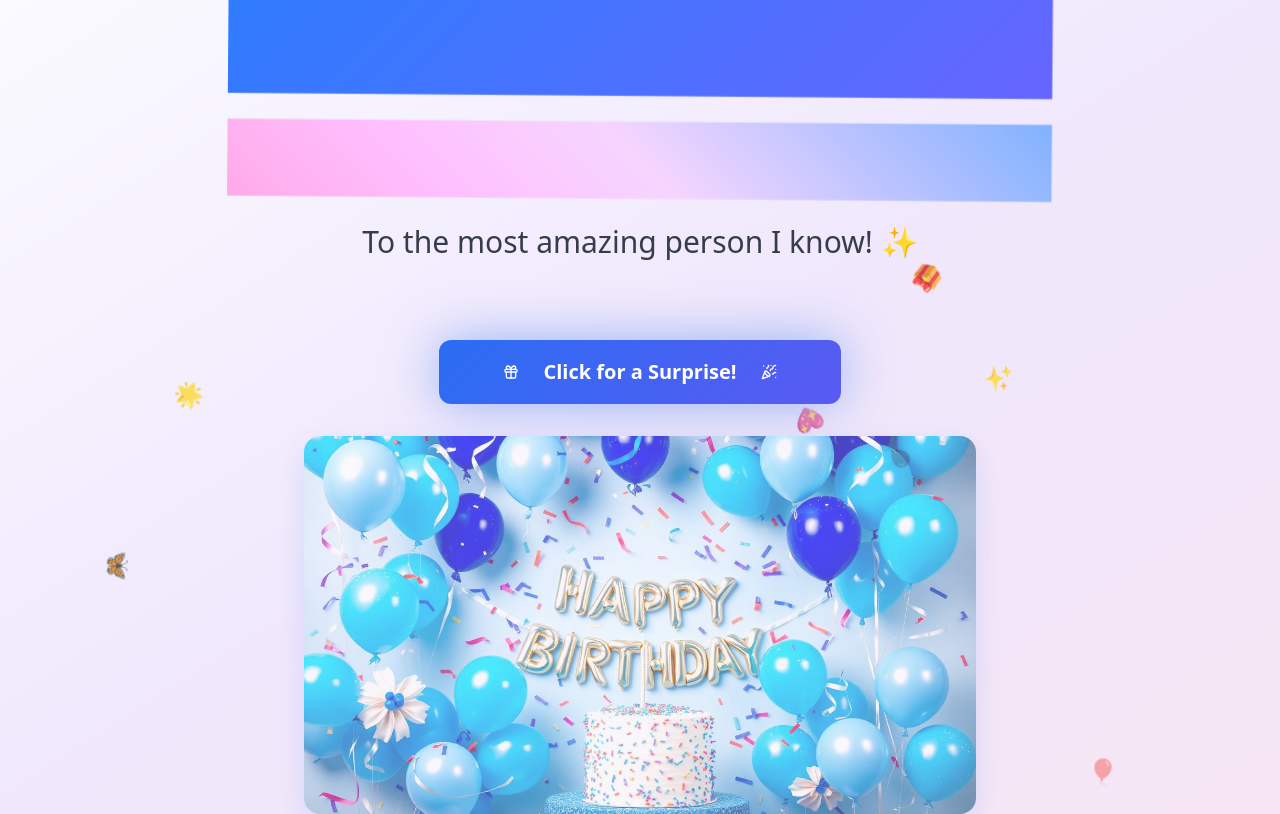
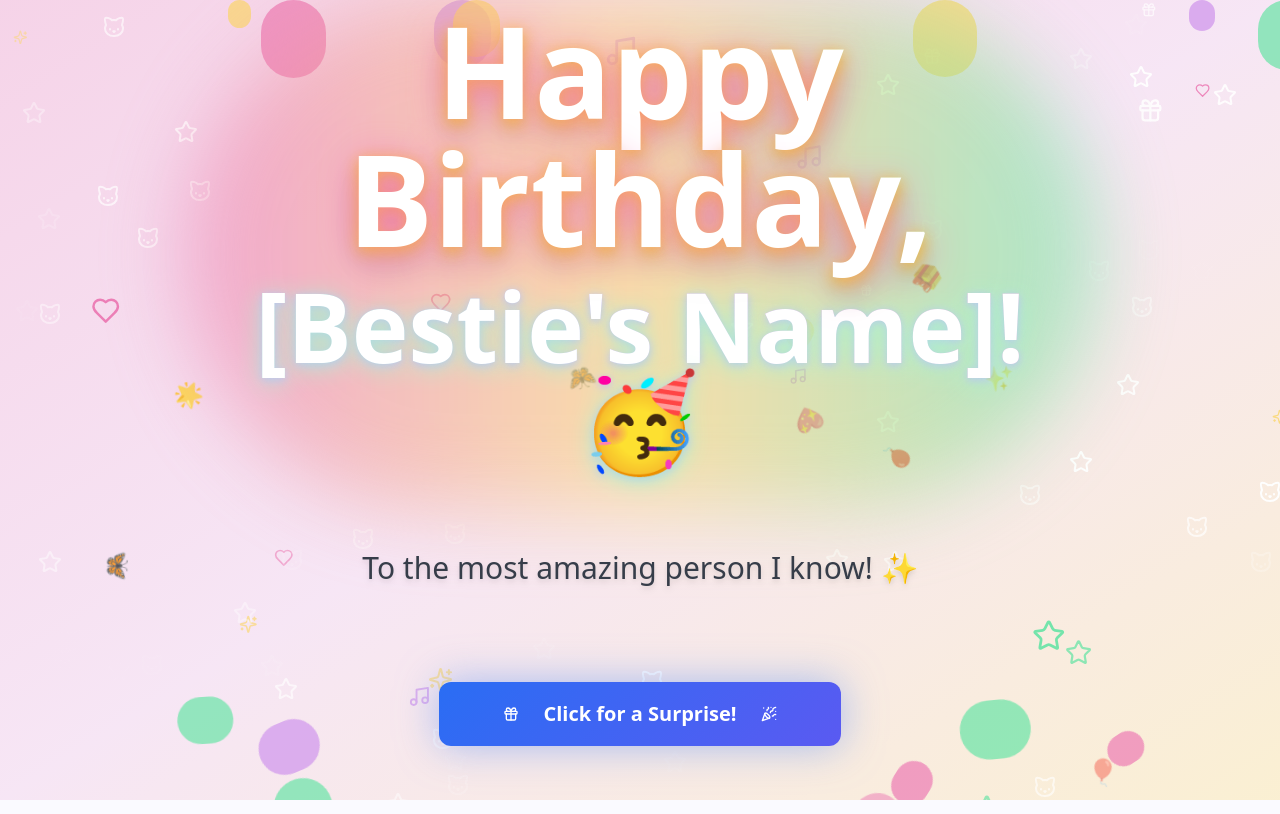
Before and after one commit to allwin23/vibe-coded-birthday-bomb, a React (Vite) app: page / in a window 1280 px wide. Built offline with nearby package versions, Linux system fonts and the light colour scheme.

Commit message:
header page done

```diff
--- /dev/null
+++ b/src/components/BalloonAnimation.tsx
@@ -0,0 +1,31 @@
+import React from 'react';
+
+const BalloonAnimation = () => {
+  return (
+    <div className="absolute inset-0 w-full h-full overflow-hidden z-0">
+      {Array.from({ length: 15 }).map((_, i) => {
+        const colorClass = ['bg-celebration-pink', 'bg-celebration-yellow', 'bg-celebration-green', 'bg-celebration-purple'][i % 4];
+        const size = Math.random() * 50 + 20;
+        const animationDuration = Math.random() * 10 + 8;
+        const animationDelay = Math.random() * 8;
+        const left = Math.random() * 100;
+
+        return (
+          <div
+            key={i}
+            className={`absolute rounded-full ${colorClass} opacity-70`}
+            style={{
+              width: `${size}px`,
+              height: `${size * 1.2}px`,
+              left: `${left}%`,
+              animation: `floatUp ${animationDuration}s ease-in-out infinite`,
+              animationDelay: `${animationDelay}s`,
+            }}
+          />
+        );
+      })}
+    </div>
+  );
+};
+
+export default BalloonAnimation;
--- /dev/null
+++ b/src/components/CatAnimation.tsx
@@ -0,0 +1,21 @@
+import { Cat } from 'lucide-react';
+import React from 'react';
+
+const CatAnimation = () => {
+  return (
+    <>
+      {Array.from({ length: 30 }).map((_, i) => {
+        const style: React.CSSProperties = {
+          position: 'absolute',
+          top: `${Math.random() * 100}%`,
+          left: `${Math.random() * 100}%`,
+          animation: `fadeInOut ${Math.random() * 4 + 2}s ease-in-out infinite`,
+          animationDelay: `${Math.random() * 2}s`,
+        };
+        return <Cat key={i} className="text-white" size={24} style={style} />;
+      })}
+    </>
+  );
+};
+
+export default CatAnimation;
--- /dev/null
+++ b/src/components/DecorativeElements.tsx
@@ -0,0 +1,41 @@
+import { Heart, Sparkles, Music, Star, Gift } from 'lucide-react';
+
+const elements = [
+  { Icon: Heart, color: 'text-celebration-pink' },
+  { Icon: Sparkles, color: 'text-celebration-yellow' },
+  { Icon: Music, color: 'text-celebration-purple' },
+  { Icon: Star, color: 'text-celebration-green' },
+  { Icon: Gift, color: 'text-white' },
+];
+
+const DecorativeElements = () => {
+  return (
+    <div className="absolute inset-0 w-full h-full overflow-hidden z-0">
+      {Array.from({ length: 20 }).map((_, i) => {
+        const Element = elements[i % elements.length];
+        const size = Math.random() * 24 + 12;
+        const animationDuration = Math.random() * 5 + 5;
+        const animationDelay = Math.random() * 5;
+        const top = Math.random() * 100;
+        const left = Math.random() * 100;
+
+        return (
+          <Element.Icon
+            key={i}
+            className={`${Element.color} absolute animate-pulse`}
+            style={{
+              top: `${top}%`,
+              left: `${left}%`,
+              width: `${size}px`,
+              height: `${size}px`,
+              animationDuration: `${animationDuration}s`,
+              animationDelay: `${animationDelay}s`,
+            }}
+          />
+        );
+      })}
+    </div>
+  );
+};
+
+export default DecorativeElements;
--- /dev/null
+++ b/src/components/StarAnimation.tsx
@@ -0,0 +1,21 @@
+import { Star } from 'lucide-react';
+import React from 'react';
+
+const StarAnimation = () => {
+  return (
+    <>
+      {Array.from({ length: 30 }).map((_, i) => {
+        const style: React.CSSProperties = {
+          position: 'absolute',
+          top: `${Math.random() * 100}%`,
+          left: `${Math.random() * 100}%`,
+          animation: `fadeInOut ${Math.random() * 4 + 2}s ease-in-out infinite`,
+          animationDelay: `${Math.random() * 2}s`,
+        };
+        return <Star key={i} className="text-white" size={24} style={style} />;
+      })}
+    </>
+  );
+};
+
+export default StarAnimation;
--- a/src/index.css
+++ b/src/index.css
@@ -261,3 +261,29 @@ All colors MUST be HSL.
     transform: translateY(-2px);
   }
 }
+
+@keyframes fadeInOut {
+  0%, 100% {
+    opacity: 0;
+  }
+  50% {
+    opacity: 1;
+  }
+}
+
+@keyframes floatUp {
+  0% {
+    transform: translateY(100vh) rotate(0deg);
+    opacity: 0;
+  }
+  10% {
+    opacity: 0.7;
+  }
+  90% {
+    opacity: 0.7;
+  }
+  100% {
+    transform: translateY(-100px) rotate(720deg);
+    opacity: 0;
+  }
+}
--- a/src/pages/Index.tsx
+++ b/src/pages/Index.tsx
@@ -10,7 +10,11 @@ import OurStoryChapters from '@/components/OurStoryChapters';
 import BirthdayNewspaper from '@/components/BirthdayNewspaper';
 import MemoryScavengerHunt from '@/components/MemoryScavengerHunt';
 import BestieMomentGame from '@/components/BestieMomentGame';
-import birthdayHero from '@/assets/birthday-hero.jpg';
+import DecorativeElements from '@/components/DecorativeElements';
+import CatAnimation from '@/components/CatAnimation';
+import BalloonAnimation from '@/components/BalloonAnimation';
+import StarAnimation from '@/components/StarAnimation';
+
 
 const Index = () => {
   const [showContent, setShowContent] = useState(false);
@@ -20,45 +24,53 @@ const Index = () => {
   };
 
   return (
-    <div className="min-h-screen bg-gradient-to-br from-background via-secondary/30 to-accent/20 relative overflow-x-hidden">
+    <div className="min-h-screen bg-gradient-to-br from-celebration-pink/30 via-accent/20 to-celebration-yellow/30 animate-gradient-move relative overflow-x-hidden">
       <FloatingEmojis />
+      <DecorativeElements />
+      <CatAnimation />
+      <BalloonAnimation />
+      <StarAnimation />
 
       {!showContent ? (
         // Grand Opening Header
+        // Grand Opening Header
         <div className="min-h-screen flex items-center justify-center px-6 relative z-10">
-          <div className="text-center space-y-8 max-w-4xl mx-auto">
-            <div className="birthday-pulse sparkle-animation">
-              <h1 className="text-5xl md:text-7xl lg:text-8xl font-bold gradient-primary bg-clip-text text-transparent mb-6">
-                Happy Birthday,
-              </h1>
-              <h2 className="text-4xl md:text-6xl lg:text-7xl font-bold gradient-celebration bg-clip-text text-transparent mb-8">
-                [Bestie's Name]! 🥳
-              </h2>
+          <div className="text-center space-y-12 max-w-4xl mx-auto">
+            <div className="relative inline-block">
+              <span className="absolute -inset-2 blur-2xl opacity-60 animate-pulse bg-gradient-to-r from-celebration-pink via-celebration-yellow to-celebration-green rounded-full"></span>
+              <div className="relative z-10 animate-fade-in-down">
+                <h1
+                  className="text-6xl md:text-8xl lg:text-9xl font-black text-white bg-gradient-to-r from-celebration-pink via-celebration-yellow to-celebration-green bg-clip-text mb-4 drop-shadow-xl animate-text-glow"
+                  style={{ textShadow: '0 6px 40px #f472b6, 0 4px 16px #facc15' }}
+                >
+                  Happy Birthday,
+                </h1>
+                <h2
+                  className="text-5xl md:text-7xl lg:text-8xl font-bold text-white bg-gradient-to-r from-celebration-green via-celebration-purple to-celebration-pink bg-clip-text mb-8 animate-fade-in-up"
+                  style={{ textShadow: '0 4px 24px #a7f3d0, 0 2px 8px #c4b5fd' }}
+                >
+                  [Bestie's Name]! <span className="inline-block animate-bounce">🥳</span>
+                </h2>
+              </div>
             </div>
-
-            <div className="celebration-bounce">
-              <p className="text-xl md:text-3xl text-foreground font-medium mb-12">
-                To the most amazing person I know! ✨
+            <div className="animate-fade-in-up" style={{ animationDelay: '0.5s' }}>
+              <p className="text-xl md:text-3xl text-foreground font-medium mb-12 drop-shadow-md animate-wiggle">
+                To the most amazing person I know! <span className="inline-block animate-spin-slow">✨</span>
               </p>
             </div>
-
             <Button
               onClick={revealWebsite}
               variant="birthday"
               size="xl"
-              className="group magical-glow text-xl px-16 py-6"
+              className="group magical-glow text-xl px-16 py-6 animate-fade-in-up"
+              style={{ animationDelay: '1s' }}
             >
               <Gift className="w-8 h-8 mr-4 group-hover:bounce" />
               Click for a Surprise!
               <PartyPopper className="w-8 h-8 ml-4 group-hover:bounce" />
             </Button>
+            <div className="mt-12 opacity-80 animate-fade-in-up" style={{ animationDelay: '1.5s' }}>
 
-            <div className="mt-12 opacity-70">
-              <img
-                src={birthdayHero}
-                alt="Birthday celebration"
-                className="rounded-2xl shadow-magical mx-auto max-w-2xl w-full"
-              />
             </div>
           </div>
         </div>
```
